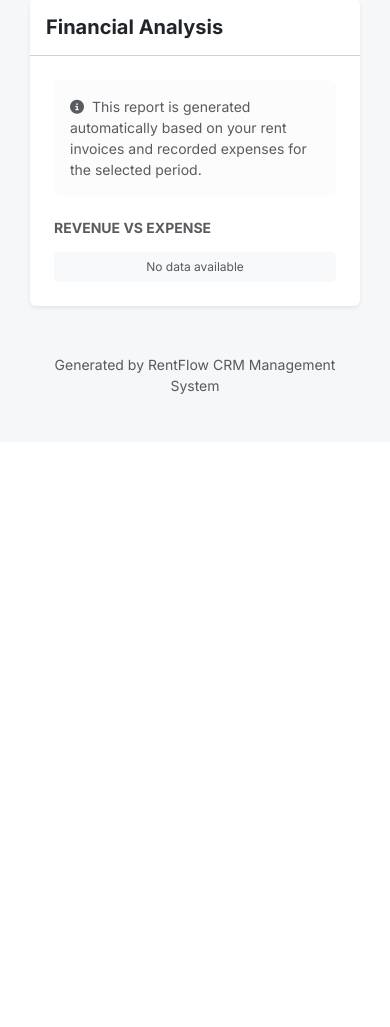
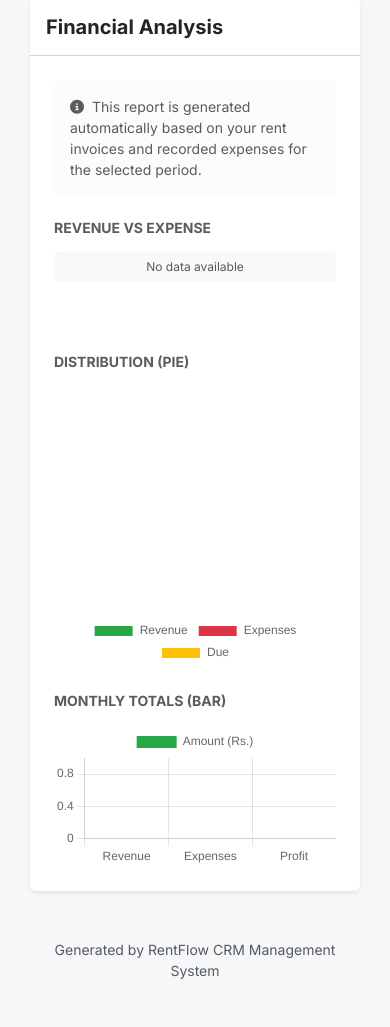
Before and after one commit to sameer9860/-RentFlow-Landlord-Tenant-Management-System, a Django app: page /payments/reports/monthly/ in a window 390 px wide. Shown: the part 1352-2379 px from the top of the page. Before the commit the page ends 1746 px from the top, so only its background shows below. Run offline with Django 5.2, Linux system fonts and the light colour scheme; a user stored in the database is signed in; data comes from the database, SQL or seed files in the repository.

Commit message:
Added:charts

```diff
--- a/payments/templates/payments/financial_report.html
+++ b/payments/templates/payments/financial_report.html
@@ -166,10 +166,71 @@
                 {% endif %}
             </div>
         </div>
+
+        <!-- Charts Section -->
+        <div class="row g-4 mt-5">
+            <div class="col-md-6">
+                <h6 class="fw-bold mb-3 small text-muted text-uppercase">Distribution (Pie)</h6>
+                <canvas id="pieChart"></canvas>
+            </div>
+            <div class="col-md-6">
+                <h6 class="fw-bold mb-3 small text-muted text-uppercase">Monthly Totals (Bar)</h6>
+                <canvas id="barChart"></canvas>
+            </div>
+        </div>
     </div>
 </div>
 
 <div class="mt-5 text-center text-muted small">
     <p>Generated by RentFlow CRM Management System</p>
 </div>
+
+<!-- Chart.js CDN and rendering scripts -->
+<script src="https://cdn.jsdelivr.net/npm/chart.js"></script>
+<script>
+    document.addEventListener('DOMContentLoaded', function() {
+        const revenue = parseFloat('{{ revenue }}') || 0;
+        const expenses = parseFloat('{{ expenses }}') || 0;
+        const profit = parseFloat('{{ profit }}') || 0;
+        const due = parseFloat('{{ due_summary }}') || 0;
+
+        const pieElem = document.getElementById('pieChart');
+        if (pieElem) {
+            new Chart(pieElem, {
+                type: 'pie',
+                data: {
+                    labels: ['Revenue','Expenses','Due'],
+                    datasets: [{
+                        data: [revenue, expenses, due],
+                        backgroundColor: ['#28a745','#dc3545','#ffc107'],
+                    }]
+                },
+                options: {
+                    responsive: true,
+                    plugins: { legend: { position: 'bottom' } }
+                }
+            });
+        }
+
+        const barElem = document.getElementById('barChart');
+        if (barElem) {
+            new Chart(barElem, {
+                type: 'bar',
+                data: {
+                    labels: ['Revenue','Expenses','Profit'],
+                    datasets: [{
+                        label: 'Amount (Rs.)',
+                        data: [revenue, expenses, profit],
+                        backgroundColor: ['#28a745','#dc3545','#007bff'],
+                    }]
+                },
+                options: {
+                    responsive: true,
+                    scales: { y: { beginAtZero: true } }
+                }
+            });
+        }
+    });
+</script>
+
 {% endblock %}
```
